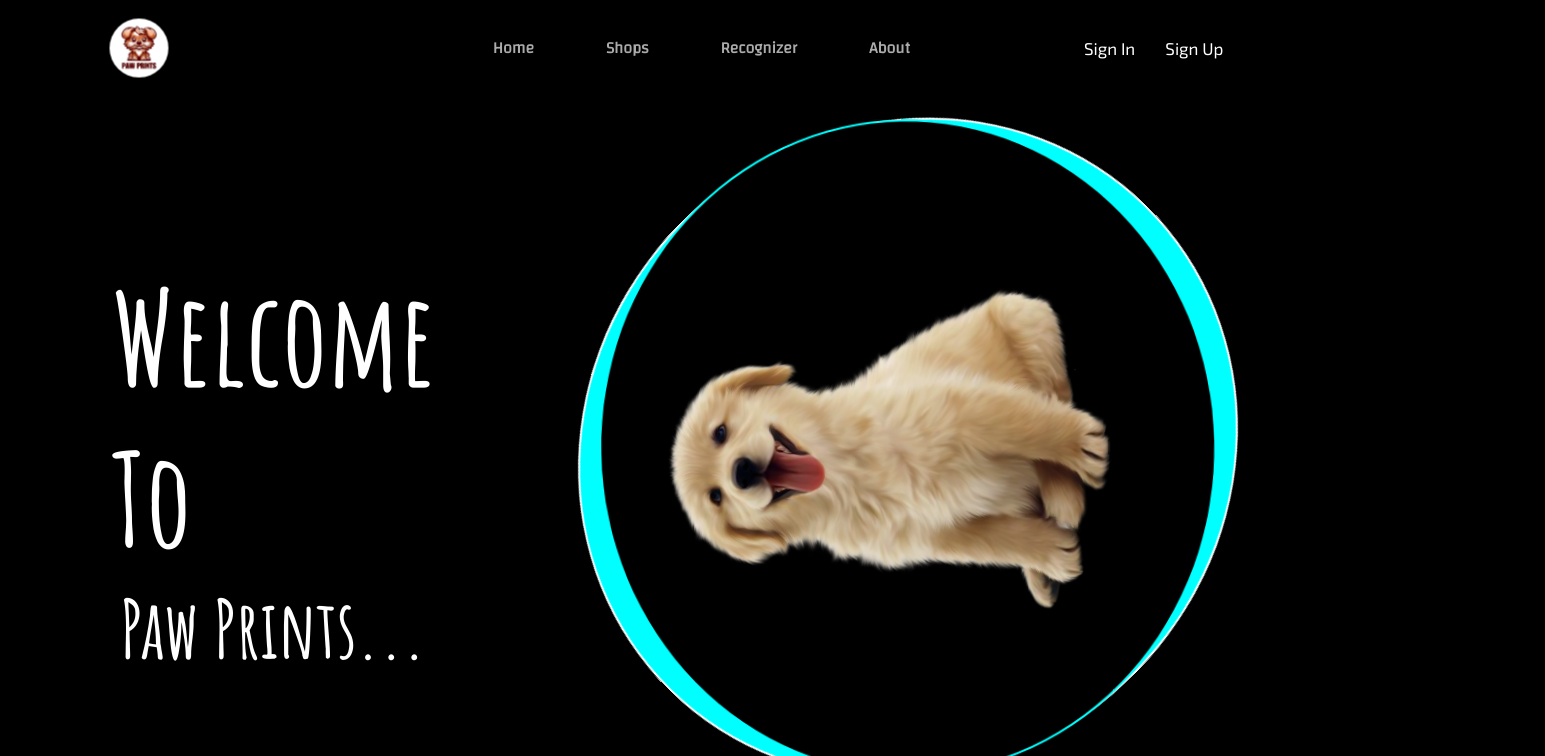
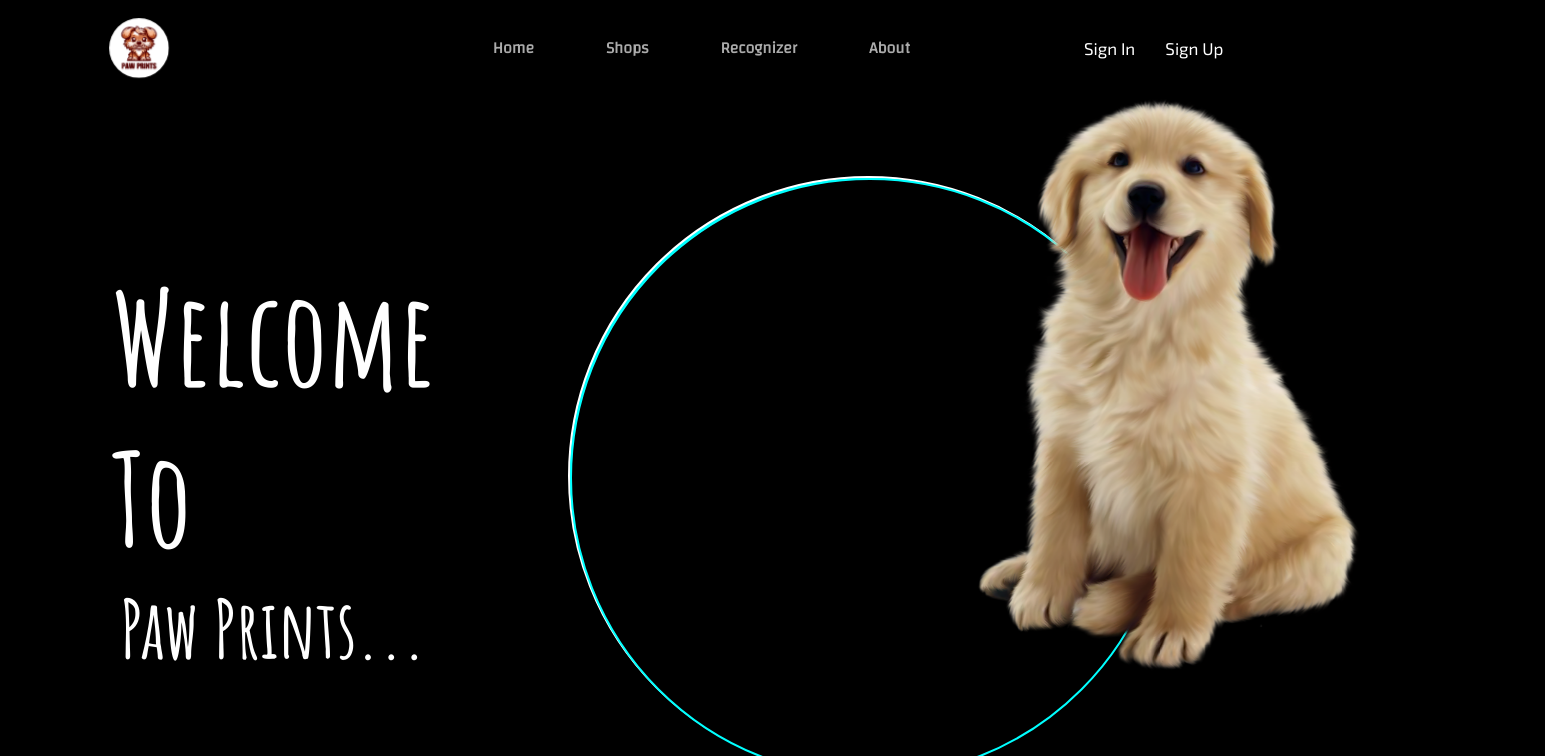
Before and after one commit to OmChillure/pet_recognition, a React (Create React App) app in the folder pet-web/: page / in a window 1280 px wide. Shown: the top 756 px of the page, 1545 px wide, since content can reach past the window. Built offline with nearby package versions, Linux system fonts and the light colour scheme.

Commit message:
very imp

```diff
--- a/pet-web/src/Components/Rightdiv.js
+++ b/pet-web/src/Components/Rightdiv.js
@@ -1,18 +1,23 @@
 import React from "react";
-import Dog from "../Assets/back.png";
+import Dog from "../Assets/back\.png";
 import Style from "../Stylesheets/Rightdiv.module.css"
 
 const Rightdiv = () => {
   return (
+    <>
+    <div className={Style.cont}>
     <main>
       <div className={Style.Rightdiv}>
         <div className={Style.outerCircle}>
           <div className={Style.innerCircle}>
-            <img className={Style.dog} src={Dog} alt="Dog image"></img>
+
           </div>
         </div>
       </div>
     </main>
+    </div>
+      <img className={Style.dog} src={Dog} alt="Dog image"></img>
+    </>
   );
 };
 
--- a/pet-web/src/Stylesheets/Leftdiv.module.css
+++ b/pet-web/src/Stylesheets/Leftdiv.module.css
@@ -3,6 +3,7 @@
 
 main{
     height: 100%;
+    margin-top: 3rem;
 }
 
 .h1{
--- a/pet-web/src/Stylesheets/Rightdiv.module.css
+++ b/pet-web/src/Stylesheets/Rightdiv.module.css
@@ -1,5 +1,10 @@
 :root {
     --bgcolor: black;
+}
+
+.cont{
+    display: flex;
+    float: right;
 }
 
 .Rightdiv {
@@ -7,44 +12,46 @@
     width: 85vh;
     float: right;
     margin: 2rem 2rem 0 2rem;
-    /* border: 2px solid red; */
 }
 
 .outerCircle {
     border: 2px solid white;
     border-radius: 50%;
-    height: 100%;
-    width: 100%;
+    height: 75vh; /* Set the same height as the container */
+    width: 75vh; /* Set the same width as the container */
     background-color: cyan;
-    animation: rotate 15s linear infinite;
+    animation: outerCircleAnimation 12s linear infinite;
 }
 
 .innerCircle {
     border: 2px solid cyan;
-    background-color: var(--bgcolor); /* Set the background color */
+    background-color: var(--bgcolor);
     border-radius: 50%;
-    margin: 0.6rem;
-    height: 97%;
-    width: 97%;
-    animation: rotate 15s linear infinite;
+    margin: 0rem 0 0.28rem --0.1rem;
+    height: 75vh; /* Adjusted height to keep space for borders */
+    width: 75vh; /* Adjusted width to keep space for borders */
+    animation: innerCircleAnimation 12s linear infinite;
 }
-
 
 .innerCircle img {
     height: 73%;
     width: 50%;
-    margin-top: 4rem;
-    margin-left: 10rem;
+    margin-top: 0;
+    margin-left: 8rem;
+    animation: none;
 }
 
 .dog{
-    height: 73%;
-    width: 20%;
-    margin-top: 5rem;
-    margin-left: 100vh;
+    float: right;
+    margin-left: 61rem;
+    z-index: 1;
+    position: absolute;
+    height: 36rem;
 }
 
-@keyframes rotate {
+
+
+/* @keyframes outerCircleAnimation {
     from{
         transform: rotate(0deg);
     }
@@ -54,7 +61,7 @@
     }
 }
 
-@keyframes stopRotate {
+@keyframes innerCircleAnimation  {
     from{
         transform: rotate(0deg);
     }
@@ -63,3 +70,4 @@
         transform: rotate(360deg);
     }
 }
+ */
--- a/pet-web/src/pages/Home.js
+++ b/pet-web/src/pages/Home.js
@@ -1,6 +1,6 @@
 import React from "react";
+import Leftdiv from "../Components/Leftdiv";
 import Rightdiv from "../Components/Rightdiv";
-import Leftdiv from "../Components/Leftdiv";
 
 function Home() {
   return (
```
Also changed, not shown: pet-web/src/Assets/back1.png (added).
